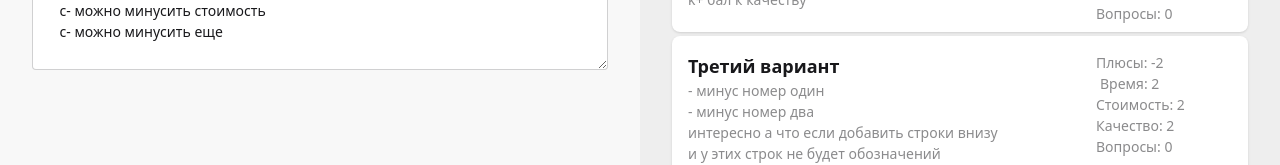
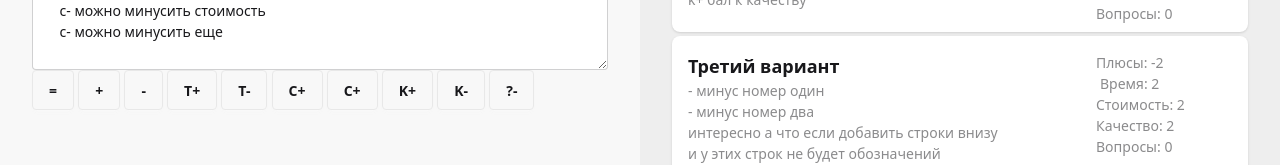
Before and after one commit to closescreen/sveltekit-demos, a SvelteKit app: page /variants/1 in a window 1280 px wide. Shown: the part 737-902 px from the top of the page. Built offline with nearby package versions, Linux system fonts and the light colour scheme.

Commit message:
Добавил кнопки добавления к варианту критериев и добавил описания к сортировке

```diff
--- a/src/routes/variants/[variant_id]/+page.svelte
+++ b/src/routes/variants/[variant_id]/+page.svelte
@@ -66,36 +66,42 @@
 		title: string;
 		sort_func: (v: variants.Variant) => number;
 		order: 'asc' | 'desc';
+		description: string;
 	}[] = [
 		{
 			id: 'score',
 			title: 'По плюсам',
 			sort_func: (v: variants.Variant): number => v.score, // v.pros - v.cons,
-			order: 'desc'
+			order: 'desc',
+			description: 'В каком варианте больше сумма плюсов/минусов: + | ++ | - | --'
 		},
 		{
 			id: 'time',
 			title: 'По скорости',
 			sort_func: (v: variants.Variant): number => v.time,
-			order: 'asc'
+			order: 'asc',
+			description: 'В каком варианте меньше сумма плюсов/минусов после T: t+ | т-'
 		},
 		{
 			id: 'cost',
 			title: 'По дешевизне',
 			sort_func: (v: variants.Variant): number => v.cost,
-			order: 'asc'
+			order: 'asc',
+			description: 'В каком варианте меньше сумма плюсов/минусов С: c+ |c-'
 		},
 		{
 			id: 'quality',
 			title: 'По качеству',
 			sort_func: (v: variants.Variant): number => v.quality,
-			order: 'desc'
+			order: 'desc',
+			description: 'В каком варианте больше сумма плюсов/минусов по К: к+ | k-'
 		},
 		{
 			id: 'questions',
 			title: 'По понятности',
 			sort_func: (v: variants.Variant): number => v.questions.length,
-			order: 'asc'
+			order: 'asc',
+			description: 'В каком варианте меньше вопросов: ?'
 		}
 	];
 
@@ -115,6 +121,17 @@
 		url.searchParams.set('sortby', sortingName);
 		goto(`${url.pathname}?${url.searchParams.toString()}`, { replaceState: true });
 	}
+
+	function addToDsl(stringToAdd: string) {
+		variantsDSL += lineBreakIfNeed() + stringToAdd + ' ';
+		textareaElement?.focus();
+
+		function lineBreakIfNeed() {
+			return !variantsDSL || variantsDSL.endsWith('\n') ? '' : '\n';
+		}
+	}
+
+	let textareaElement: HTMLTextAreaElement | null = null;
 </script>
 
 <div class="flex min-h-screen">
@@ -124,9 +141,22 @@
 		<textarea
 			use:autoResize
 			bind:value={variantsDSL}
+			bind:this={textareaElement}
 			class="textarea textarea-borderedw-full min-h-10 w-full"
 		>
 		</textarea>
+		<div>
+			<button class="btn" onclick={() => addToDsl('=')} title="Добавить варинт">=</button>
+			<button class="btn" onclick={() => addToDsl('+')} title="Добавить плюс варианта">+</button>
+			<button class="btn" onclick={() => addToDsl('-')} title="Добавить минус варианта">-</button>
+			<button class="btn" onclick={() => addToDsl('T+')} title="Плюс ко времени">T+</button>
+			<button class="btn" onclick={() => addToDsl('T-')} title="Минус ко времени">T-</button>
+			<button class="btn" onclick={() => addToDsl('С-')} title="Минус к стоимости">C+</button>
+			<button class="btn" onclick={() => addToDsl('С+')} title="Плюс к стоимости">C+</button>
+			<button class="btn" onclick={() => addToDsl('K+')} title="Плюс к качеству">K+</button>
+			<button class="btn" onclick={() => addToDsl('K-')} title="Минус к качеству">K-</button>
+			<button class="btn" onclick={() => addToDsl('?')} title="Добавить вопрос">?-</button>
+		</div>
 	</div>
 
 	<!-- Правая колонка -->
@@ -137,6 +167,7 @@
 					<button
 						class={{ btn: true, outline: sorting.id === data.sortby }}
 						onclick={() => selectSorting(sorting.id)}
+						title={sorting.description}
 					>
 						{sorting.title}
 					</button>
@@ -181,15 +212,25 @@
 							</p>
 						</div>
 						<div class="w-3/12">
-							<span class={{ 'opacity-50': data.sortby != 'score' }}> Плюсы: {variant.score}<br/></span>
+							<span class={{ 'opacity-50': data.sortby != 'score' }}>
+								Плюсы: {variant.score}<br /></span
+							>
 
-							<span class={{ 'opacity-50 p-1': data.sortby != 'time' }}> Время: {variant.time}<br/></span>
+							<span class={{ 'opacity-50 p-1': data.sortby != 'time' }}>
+								Время: {variant.time}<br /></span
+							>
 
-							<span class={{ 'opacity-50': data.sortby != 'cost' }}> Стоимость: {variant.time}<br/></span>
+							<span class={{ 'opacity-50': data.sortby != 'cost' }}>
+								Стоимость: {variant.time}<br /></span
+							>
 
-							<span class={{ 'opacity-50': data.sortby != 'quality' }}> Качество: {variant.time}<br/></span>
+							<span class={{ 'opacity-50': data.sortby != 'quality' }}>
+								Качество: {variant.time}<br /></span
+							>
 
-							<span class={{ 'opacity-50': data.sortby != 'questions' }}> Вопросы: {variant.questions.length}<br/></span>
+							<span class={{ 'opacity-50': data.sortby != 'questions' }}>
+								Вопросы: {variant.questions.length}<br /></span
+							>
 						</div>
 					</div>
 				</div>
```
